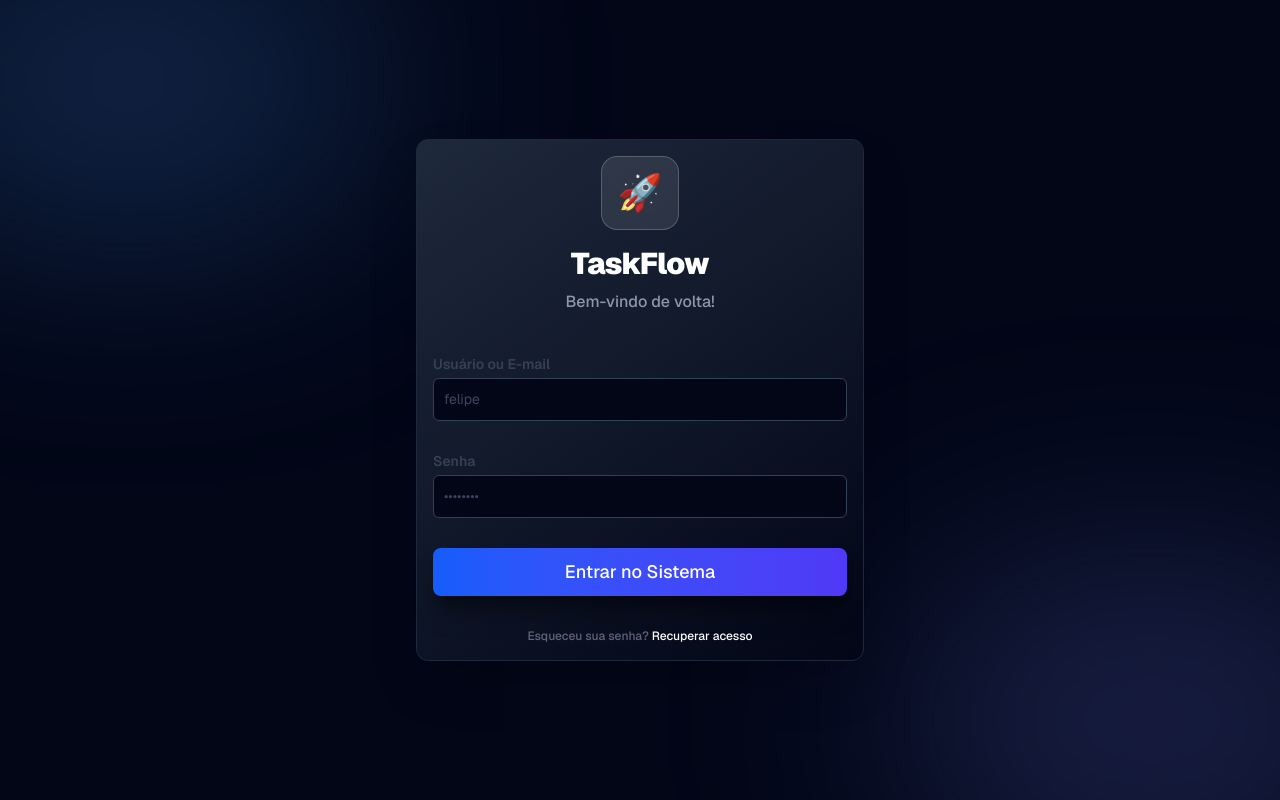
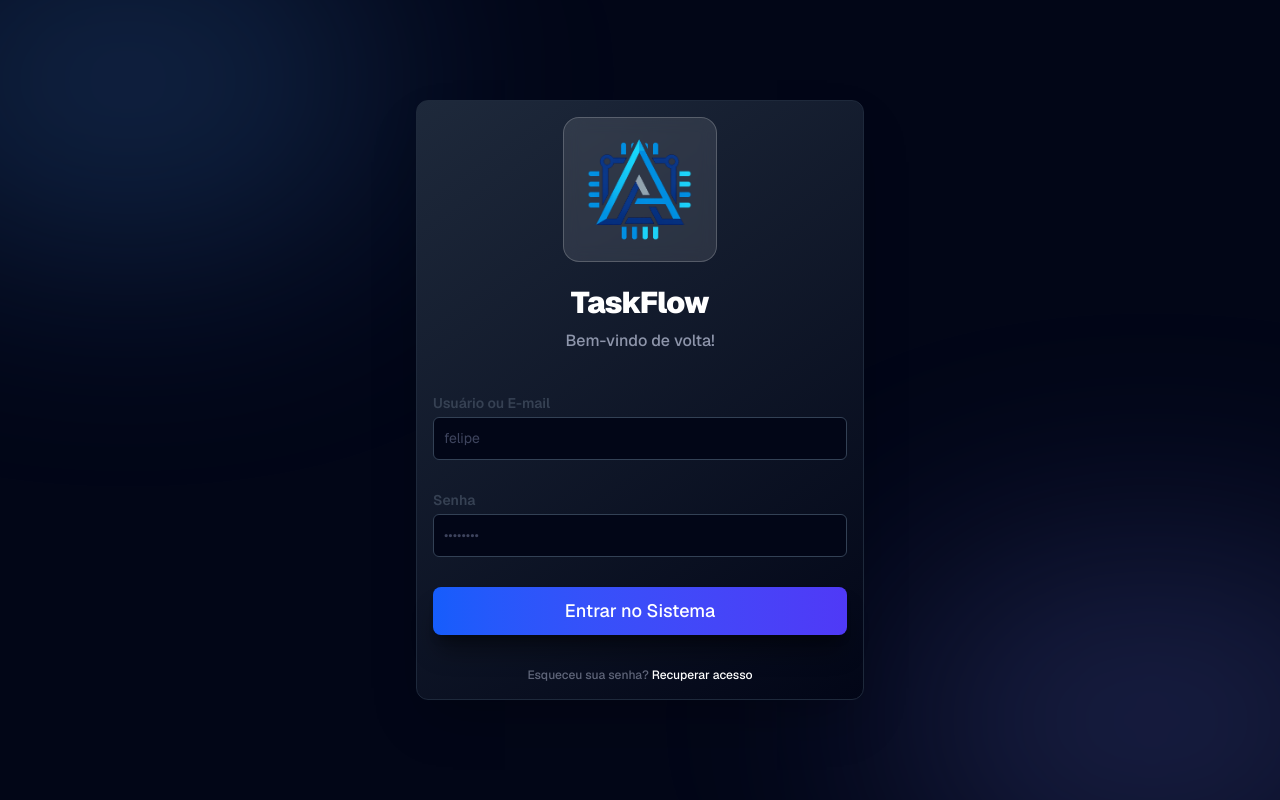
Before and after one commit to abbatechrepository/TaskFlow, a Next.js app in the folder tasks-web/: page /taskflow/login in a window 1280 px wide. Built offline with nearby package versions, Linux system fonts and the light colour scheme.

Commit message:
change: update login screen icon

```diff
--- a/tasks-web/src/app/login/page.tsx
+++ b/tasks-web/src/app/login/page.tsx
@@ -55,7 +55,8 @@ export default function LoginPage() {
         {/* HEADER */}
         <div className="text-center mb-10">
           <div className="inline-block p-4 bg-white/10 rounded-2xl mb-4 backdrop-blur-sm border border-white/20">
-            <span className="text-4xl">🚀</span>
+            {/* <span className="text-4xl">🚀</span> */}
+            <img src="/taskflow/logov2.png" alt="ABBATECH" style={{ width: 120 }} />
           </div>
 
           <h1 className="text-3xl font-black text-white tracking-tight">
```
Also changed, not shown: tasks-web/public/logov2.png (added), 1 other file (tests, documents, lock files or other folders).
